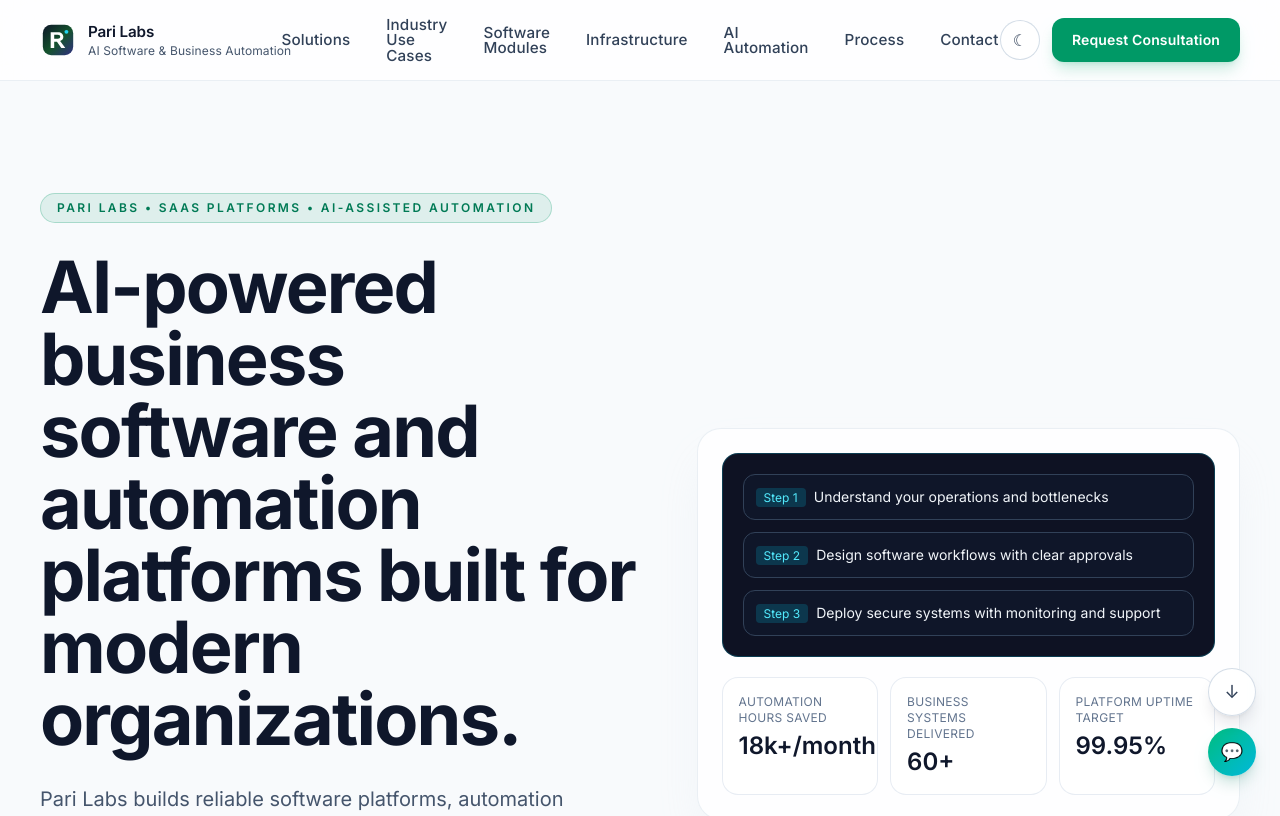
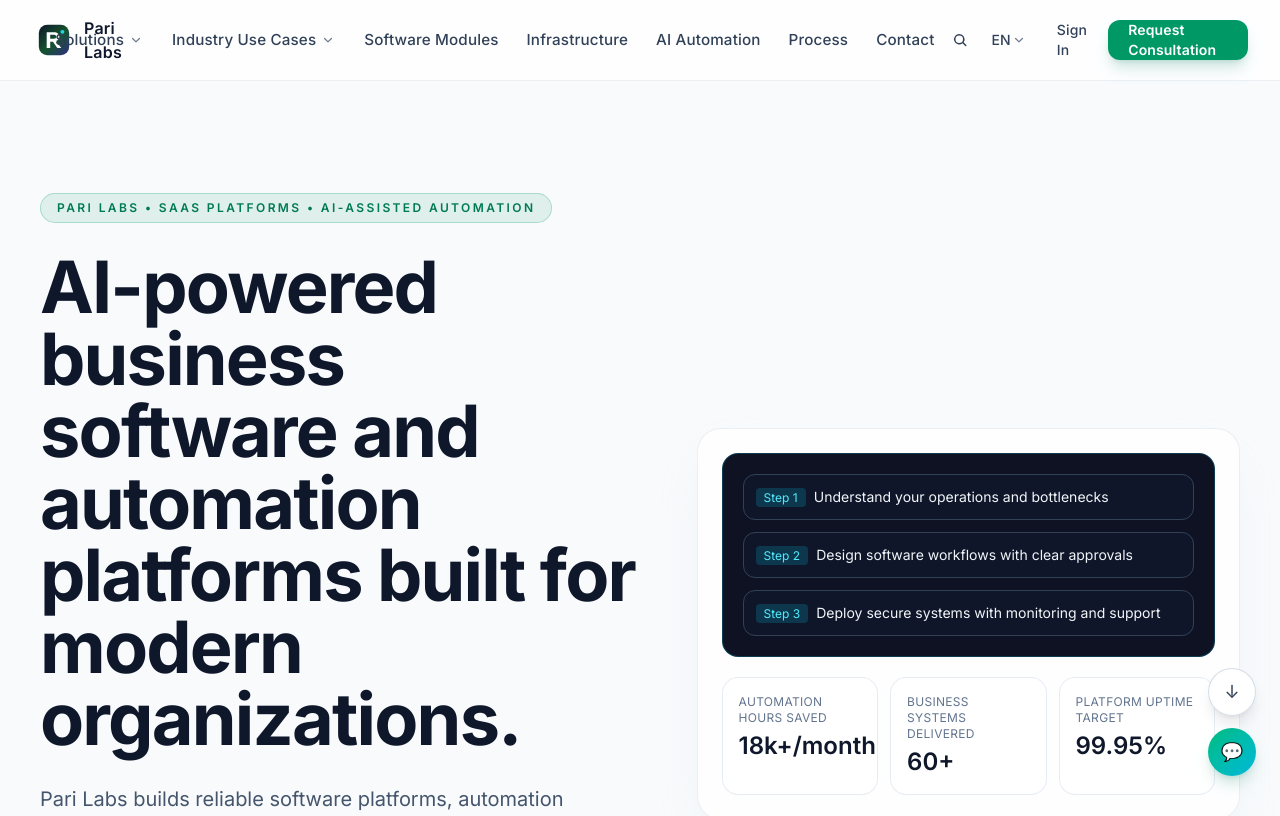
Before and after one commit to karthikeyan2752bit/kdotcom, a Next.js app: page / in a window 1280 px wide. Shown: the top 816 px of the page. Built offline with nearby package versions, Linux system fonts and the light colour scheme.

Commit message:
Redesign site navigation with enterprise SaaS layout

```diff
--- a/app/page.tsx
+++ b/app/page.tsx
@@ -1,3 +1,4 @@
+import { SiteFooter } from "@/components/layout/site-footer";
 import { SiteHeader } from "@/components/layout/site-header";
 import { AnimatedBackground } from "@/components/ui/animated-background";
 import { FloatingActions } from "@/components/ui/floating-actions";
@@ -27,6 +28,7 @@
         <AboutSection />
         <ContactSection />
       </main>
+      <SiteFooter />
       <FloatingActions />
     </>
   );
--- /dev/null
+++ b/components/layout/site-footer.tsx
@@ -0,0 +1,7 @@
+export function SiteFooter() {
+  return (
+    <footer className="border-t border-slate-200/70 bg-white/70 py-8 text-center text-sm tracking-[0.01em] text-slate-600 dark:border-slate-800/70 dark:bg-slate-950/60 dark:text-slate-400">
+      © 2026 Pari Labs. All rights reserved.
+    </footer>
+  );
+}
--- a/components/layout/site-header.tsx
+++ b/components/layout/site-header.tsx
@@ -4,11 +4,10 @@
 import Link from "next/link";
 import Image from "next/image";
 import { motion, AnimatePresence } from "framer-motion";
-import { ThemeToggle } from "@/components/ui/theme-toggle";
 
 const navItems = [
-  { href: "#solutions", label: "Solutions" },
-  { href: "#use-cases", label: "Industry Use Cases" },
+  { href: "#solutions", label: "Solutions", hasDropdown: true },
+  { href: "#use-cases", label: "Industry Use Cases", hasDropdown: true },
   { href: "#modules", label: "Software Modules" },
   { href: "#infrastructure", label: "Infrastructure" },
   { href: "#automation", label: "AI Automation" },
@@ -16,59 +15,101 @@
   { href: "#contact", label: "Contact" },
 ];
 
+function SearchIcon() {
+  return (
+    <svg viewBox="0 0 24 24" aria-hidden="true" className="h-4.5 w-4.5">
+      <path
+        d="M11 4a7 7 0 1 0 4.42 12.43l3.57 3.57a1 1 0 0 0 1.42-1.41l-3.57-3.58A7 7 0 0 0 11 4Zm0 2a5 5 0 1 1 0 10 5 5 0 0 1 0-10Z"
+        fill="currentColor"
+      />
+    </svg>
+  );
+}
+
+function ChevronDownIcon() {
+  return (
+    <svg viewBox="0 0 20 20" aria-hidden="true" className="h-4 w-4 opacity-70">
+      <path d="M5.2 7.6a.75.75 0 0 1 1.06 0L10 11.34l3.74-3.74a.75.75 0 1 1 1.06 1.06l-4.27 4.27a.75.75 0 0 1-1.06 0L5.2 8.66a.75.75 0 0 1 0-1.06Z" fill="currentColor" />
+    </svg>
+  );
+}
+
 export function SiteHeader() {
   const [isOpen, setIsOpen] = useState(false);
   const [isScrolled, setIsScrolled] = useState(false);
 
   useEffect(() => {
     const onScroll = () => setIsScrolled(window.scrollY > 8);
-
     onScroll();
     window.addEventListener("scroll", onScroll, { passive: true });
-
     return () => window.removeEventListener("scroll", onScroll);
   }, []);
 
   return (
     <header
-      className={`sticky top-0 z-40 border-b border-slate-200/70 bg-white/80 backdrop-blur-xl transition-all duration-300 dark:border-slate-800/80 dark:bg-slate-950/75 ${
-        isScrolled ? "shadow-sm shadow-slate-900/5 dark:shadow-black/20" : ""
+      className={`sticky top-0 z-50 border-b border-slate-200/70 bg-white/80 backdrop-blur-xl transition-all duration-300 dark:border-slate-800/80 dark:bg-slate-950/80 ${
+        isScrolled ? "shadow-[0_8px_24px_-14px_rgba(15,23,42,0.25)] dark:shadow-black/35" : ""
       }`}
     >
-      <div className="mx-auto grid h-20 max-w-7xl grid-cols-[1fr_auto] items-center gap-3 px-5 sm:px-6 lg:grid-cols-3 lg:px-10">
-        <Link href="/" className="inline-flex items-center gap-3 self-center">
-          <Image src="/logo-mark.svg" alt="Pari Labs logo" width={36} height={36} priority className="h-9 w-9" />
-          <div className="space-y-0.5 leading-tight">
-            <p className="text-[0.95rem] font-semibold tracking-[-0.01em] text-slate-900 dark:text-slate-100">Pari Labs</p>
-            <p className="text-xs tracking-[0.01em] text-slate-600 dark:text-slate-400">AI Software & Business Automation</p>
-          </div>
-        </Link>
+      <div className="mx-auto flex h-20 w-full max-w-7xl items-center justify-between px-4 sm:px-6 lg:px-8">
+        <div className="flex min-w-0 flex-1 items-center">
+          <Link href="/" className="inline-flex items-center gap-3 rounded-md px-1 py-1 focus-visible:outline-none focus-visible:ring-2 focus-visible:ring-emerald-500/50">
+            <Image src="/logo-mark.svg" alt="Pari Labs logo" width={36} height={36} priority className="h-9 w-9" />
+            <span className="text-base font-semibold tracking-[0.015em] text-slate-900 dark:text-slate-100">Pari Labs</span>
+          </Link>
+        </div>
 
-        <nav className="hidden items-center justify-center gap-7 text-[0.95rem] font-medium leading-none tracking-[0.01em] text-slate-700 lg:flex dark:text-slate-300">
+        <nav className="hidden items-center justify-center gap-1 lg:flex" aria-label="Primary">
           {navItems.map((item) => (
             <a
               key={item.href}
               href={item.href}
-              className="group relative inline-flex h-11 items-center px-1 transition-colors duration-200 hover:text-emerald-600 focus-visible:outline-none focus-visible:ring-2 focus-visible:ring-emerald-500/50 dark:hover:text-emerald-300"
+              aria-haspopup={item.hasDropdown ? "menu" : undefined}
+              className="group relative inline-flex h-11 items-center gap-1 rounded-md px-3 text-[0.95rem] font-medium leading-none tracking-[0.01em] text-slate-700 transition-colors duration-200 hover:text-emerald-600 focus-visible:outline-none focus-visible:ring-2 focus-visible:ring-emerald-500/50 dark:text-slate-300 dark:hover:text-emerald-300"
             >
-              {item.label}
-              <span className="absolute inset-x-1 bottom-2 h-px origin-left scale-x-0 bg-current opacity-70 transition-transform duration-200 group-hover:scale-x-100" />
+              <span>{item.label}</span>
+              {item.hasDropdown ? <ChevronDownIcon /> : null}
+              <span className="absolute inset-x-3 bottom-1 h-0.5 origin-left scale-x-0 rounded-full bg-current opacity-70 transition-transform duration-200 group-hover:scale-x-100" />
             </a>
           ))}
         </nav>
 
-        <div className="flex items-center justify-end gap-2 sm:gap-3">
-          <ThemeToggle />
+        <div className="flex flex-1 items-center justify-end gap-1.5 sm:gap-2">
+          <button
+            type="button"
+            aria-label="Search"
+            className="hidden h-10 w-10 items-center justify-center rounded-md text-slate-700 transition-colors hover:bg-slate-100 hover:text-slate-900 focus-visible:outline-none focus-visible:ring-2 focus-visible:ring-emerald-500/50 lg:inline-flex dark:text-slate-300 dark:hover:bg-slate-900 dark:hover:text-slate-100"
+          >
+            <SearchIcon />
+          </button>
+
+          <button
+            type="button"
+            className="hidden h-10 items-center rounded-md px-2.5 text-sm font-medium tracking-[0.01em] text-slate-700 transition-colors hover:bg-slate-100 hover:text-slate-900 focus-visible:outline-none focus-visible:ring-2 focus-visible:ring-emerald-500/50 lg:inline-flex dark:text-slate-300 dark:hover:bg-slate-900 dark:hover:text-slate-100"
+          >
+            EN
+            <ChevronDownIcon />
+          </button>
+
           <a
             href="#contact"
-            className="hidden h-11 items-center rounded-xl bg-emerald-600 px-5 text-sm font-semibold tracking-[0.01em] text-white shadow-lg shadow-emerald-600/20 transition-all duration-200 hover:-translate-y-0.5 hover:bg-emerald-500 hover:shadow-emerald-600/30 lg:inline-flex"
+            className="hidden h-10 items-center rounded-md px-3 text-sm font-medium tracking-[0.01em] text-slate-700 transition-colors hover:bg-slate-100 hover:text-slate-900 focus-visible:outline-none focus-visible:ring-2 focus-visible:ring-emerald-500/50 lg:inline-flex dark:text-slate-300 dark:hover:bg-slate-900 dark:hover:text-slate-100"
           >
-            Request Consultation
+            Sign In
           </a>
+
+          <a
+            href="#contact"
+            className="inline-flex h-10 items-center rounded-xl bg-emerald-600 px-4 text-sm font-semibold tracking-[0.01em] text-white shadow-lg shadow-emerald-700/20 transition-all duration-200 hover:bg-emerald-500 focus-visible:outline-none focus-visible:ring-2 focus-visible:ring-emerald-500/60 sm:px-5"
+          >
+            <span className="hidden sm:inline">Request Consultation</span>
+            <span className="sm:hidden">Consultation</span>
+          </a>
+
           <button
             type="button"
             onClick={() => setIsOpen((open) => !open)}
-            className="inline-flex h-10 w-10 items-center justify-center rounded-xl border border-slate-300/80 text-lg text-slate-700 transition-colors hover:bg-slate-100 lg:hidden dark:border-slate-700 dark:text-slate-200 dark:hover:bg-slate-900"
+            className="inline-flex h-10 w-10 items-center justify-center rounded-md border border-slate-300/80 text-lg text-slate-700 transition-colors hover:bg-slate-100 lg:hidden dark:border-slate-700 dark:text-slate-200 dark:hover:bg-slate-900"
             aria-label="Toggle navigation menu"
             aria-expanded={isOpen}
           >
@@ -80,30 +121,39 @@
       <AnimatePresence>
         {isOpen && (
           <motion.nav
-            initial={{ opacity: 0, y: -10 }}
+            initial={{ opacity: 0, y: -8 }}
             animate={{ opacity: 1, y: 0 }}
-            exit={{ opacity: 0, y: -10 }}
+            exit={{ opacity: 0, y: -8 }}
             transition={{ duration: 0.2 }}
             className="border-t border-slate-200/80 bg-white/95 px-4 pb-4 pt-3 backdrop-blur-xl lg:hidden dark:border-slate-800 dark:bg-slate-950/95"
+            aria-label="Mobile"
           >
-            <div className="mx-auto grid max-w-7xl gap-2">
+            <div className="mx-auto grid max-w-7xl gap-1.5">
               {navItems.map((item) => (
                 <a
                   key={item.href}
                   href={item.href}
                   onClick={() => setIsOpen(false)}
-                  className="rounded-lg px-3 py-2.5 text-sm font-medium tracking-[0.01em] text-slate-700 transition hover:bg-emerald-50 hover:text-emerald-700 dark:text-slate-300 dark:hover:bg-slate-900 dark:hover:text-emerald-300"
+                  className="flex min-h-11 items-center justify-between rounded-md px-3 py-2 text-sm font-medium tracking-[0.01em] text-slate-700 transition-colors hover:bg-emerald-50 hover:text-emerald-700 dark:text-slate-300 dark:hover:bg-slate-900 dark:hover:text-emerald-300"
                 >
-                  {item.label}
+                  <span>{item.label}</span>
+                  {item.hasDropdown ? <ChevronDownIcon /> : null}
                 </a>
               ))}
-              <a
-                href="#contact"
-                onClick={() => setIsOpen(false)}
-                className="mt-2 inline-flex h-11 items-center justify-center rounded-xl bg-emerald-600 px-4 text-sm font-semibold tracking-[0.01em] text-white shadow-lg shadow-emerald-600/20 transition hover:bg-emerald-500"
-              >
-                Request Consultation
-              </a>
+              <div className="mt-1 grid grid-cols-2 gap-2 border-t border-slate-200/80 pt-3 dark:border-slate-800">
+                <button
+                  type="button"
+                  className="inline-flex h-10 items-center justify-center rounded-md border border-slate-300/80 text-sm font-medium text-slate-700 transition-colors hover:bg-slate-100 dark:border-slate-700 dark:text-slate-300 dark:hover:bg-slate-900"
+                >
+                  Search
+                </button>
+                <button
+                  type="button"
+                  className="inline-flex h-10 items-center justify-center rounded-md border border-slate-300/80 text-sm font-medium text-slate-700 transition-colors hover:bg-slate-100 dark:border-slate-700 dark:text-slate-300 dark:hover:bg-slate-900"
+                >
+                  EN
+                </button>
+              </div>
             </div>
           </motion.nav>
         )}
```
